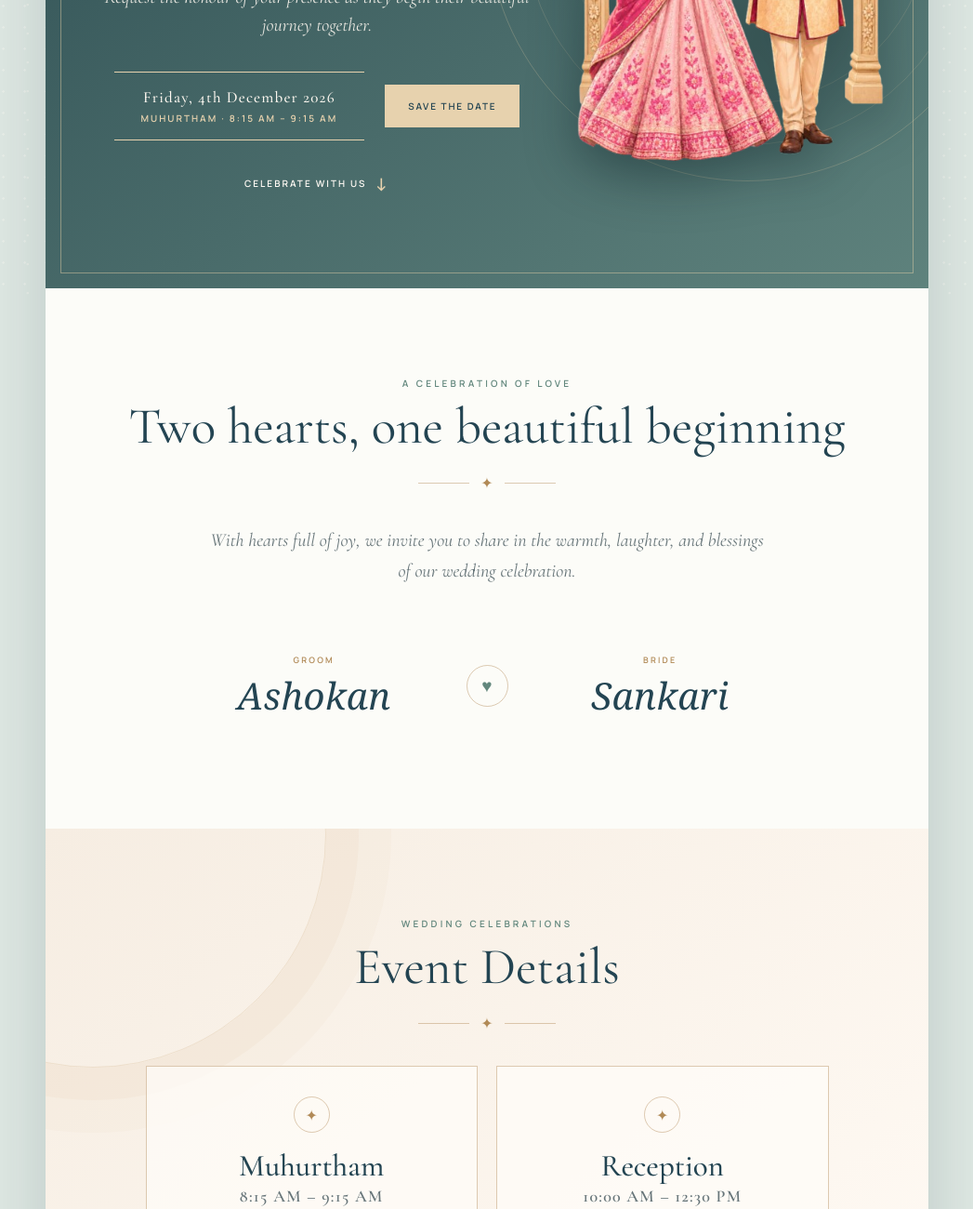
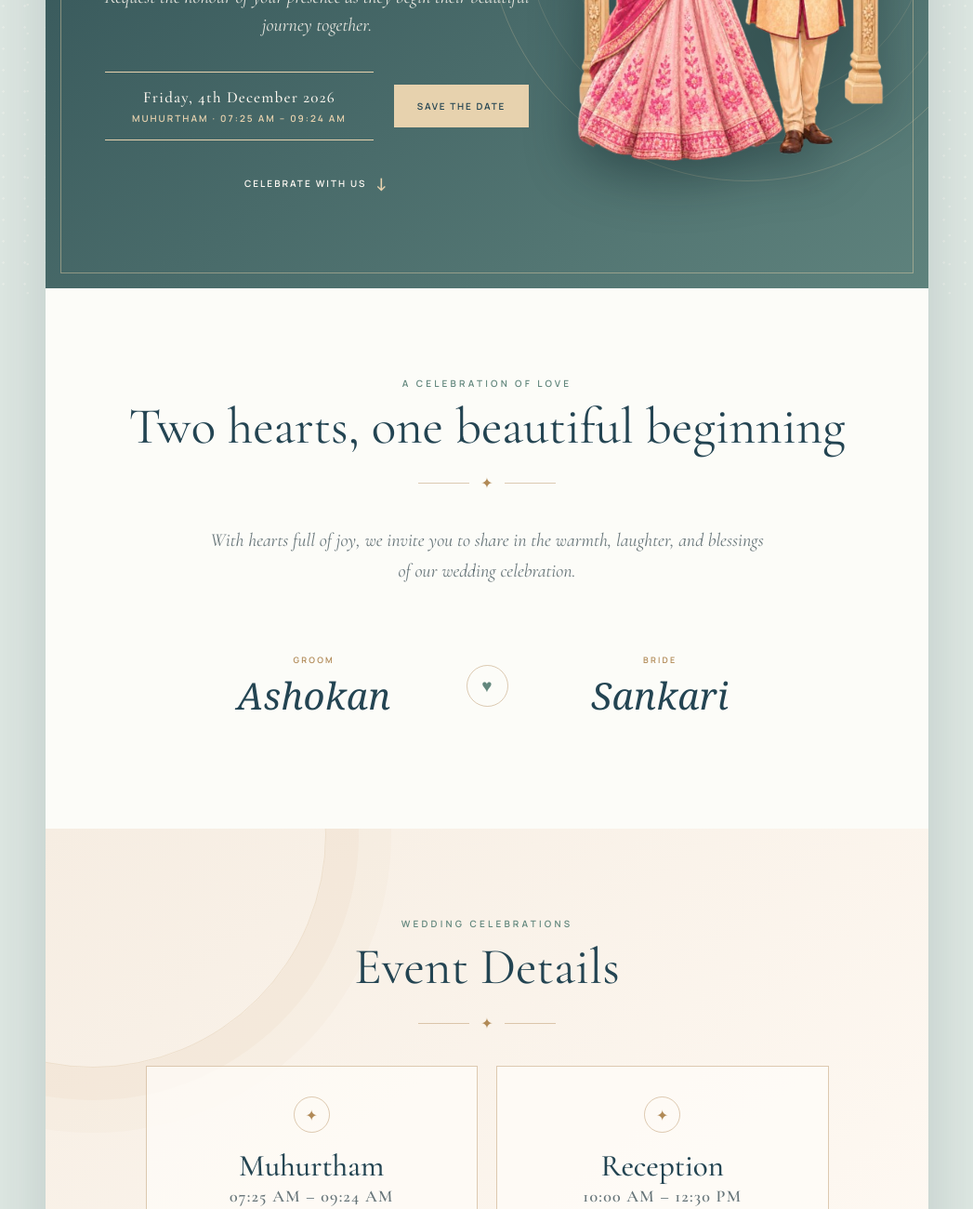
Before and after one commit to ArvinthKumar1/ashokan, a plain HTML site: page index.html in a window 1280 px wide. Shown: the part 480-1780 px from the top of the page at 93% size, without its empty margins (116-1163 px from the left). Drawn offline with nearby package versions, Linux system fonts and the light colour scheme; a web font is replaced by a local one.

Commit message:
Update index.html

```diff
--- a/index.html
+++ b/index.html
@@ -155,8 +155,8 @@
         <h1>Ashokan <span>&amp;</span> Sankari</h1>
         <p class="hero-note">Request the honour of your presence as they begin their beautiful journey together.</p>
         <div class="date-row">
-          <div class="date"><strong>Friday, 4th December 2026</strong><small>Muhurtham · 8:15 AM – 9:15 AM</small></div>
-          <a class="save-date" href="https://calendar.google.com/calendar/u/0/r/eventedit?text=The+Wedding+of+Ashokan+and+Sankari&amp;details=The+Wedding+of+Ashokan+and+Sankari%0A%0ADate:+04+December+2026%0ALocation:+Manivel+Murugan+Temple,+Near+JJ+Engineering+college,+Ammapettai,+Trichy,+Tamil+Nadu%0ATime:+08:15+AM+-+09:15+AM+IST&amp;dates=20261204T072500/20261204T092400&amp;location=https://maps.app.goo.gl/UGruT8iBFgafDFCK8%22" target="_blank" rel="noopener">Save the Date</a>
+          <div class="date"><strong>Friday, 4th December 2026</strong><small>Muhurtham · 07:25 AM – 09:24 AM</small></div>
+          <a class="save-date" href="https://calendar.google.com/calendar/u/0/r/eventedit?text=The+Wedding+of+Ashokan+and+Sankari&amp;details=The+Wedding+of+Ashokan+and+Sankari%0A%0ADate:+04+December+2026%0ALocation:+Manivel+Murugan+Temple,+Near+JJ+Engineering+college,+Ammapettai,+Trichy,+Tamil+Nadu%0ATime:+07:25+AM+-+09:24+AM+IST&amp;dates=20261204T072500/20261204T092400&amp;location=https://maps.app.goo.gl/UGruT8iBFgafDFCK8" target="_blank" rel="noopener">Save the Date</a>
         </div>
         <a class="hero-cta" href="#events">Celebrate with us</a>
       </div>
@@ -183,7 +183,7 @@
         <h2 class="heading">Event Details</h2>
         <div class="divider"><span>✦</span></div>
         <div class="event-grid">
-          <article class="event"><div class="event-icon">✦</div><h3>Muhurtham</h3><p class="event-time">8:15 AM – 9:15 AM</p><p>Join us for the sacred wedding ceremony and bless our new beginning.</p></article>
+          <article class="event"><div class="event-icon">✦</div><h3>Muhurtham</h3><p class="event-time">07:25 AM – 09:24 AM</p><p>Join us for the sacred wedding ceremony and bless our new beginning.</p></article>
           <article class="event"><div class="event-icon">✦</div><h3>Reception</h3><p class="event-time">10:00 AM – 12:30 PM</p><p>Celebrate with family and friends as we begin our new chapter together.</p></article>
         </div>
       </div>
@@ -226,7 +226,7 @@
   </main>
   <script>
     (() => {
-      const target = new Date('2026-12-04T08:15:00+05:30').getTime();
+      const target = new Date('2026-12-04T07:25:00+05:30').getTime();
       const show = (id, value) => document.getElementById(id).textContent = value;
       function tick() { const seconds = Math.max(0, Math.floor((target - Date.now()) / 1000)); show('days', Math.floor(seconds / 86400)); show('hours', String(Math.floor(seconds % 86400 / 3600)).padStart(2, '0')); show('minutes', String(Math.floor(seconds % 3600 / 60)).padStart(2, '0')); show('seconds', String(seconds % 60).padStart(2, '0')); }
       tick(); setInterval(tick, 1000);
```
